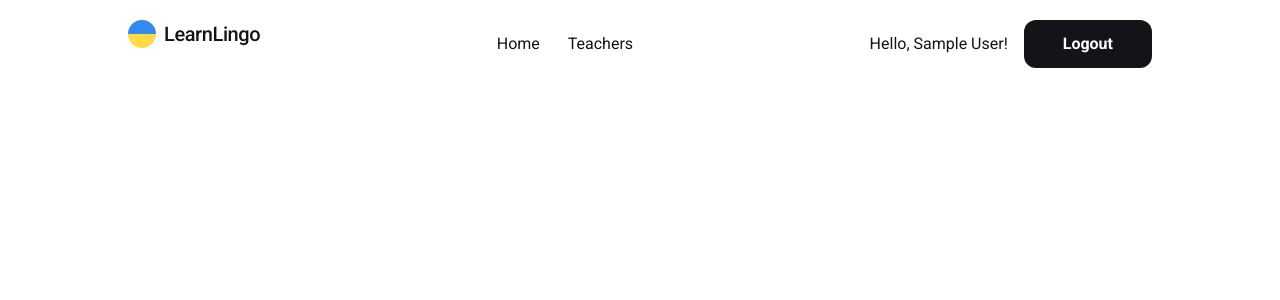
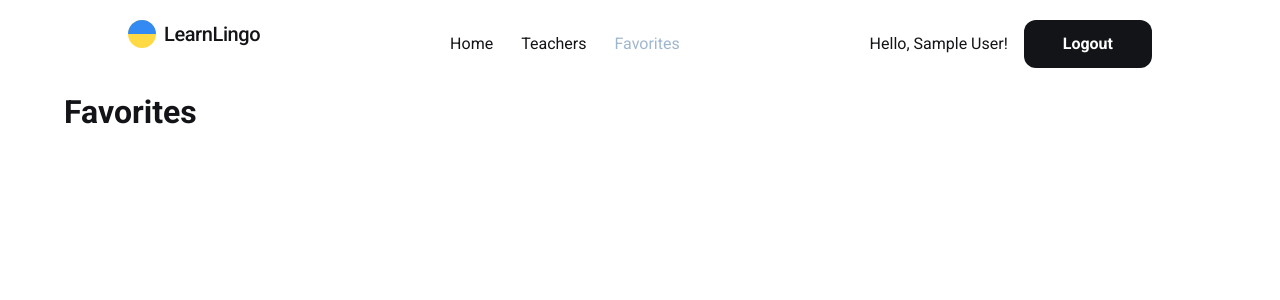
Before and after one commit to kiryhanchiiiik/learn-lingo, a React (Vite) app: page /favorites in a window 1280 px wide. Shown: the top 300 px of the page. Built offline with nearby package versions, Linux system fonts and the light colour scheme; no server answers; sample sign-in values are in the browser's storage.

Commit message:
add favorite page and route protect logic

```diff
--- a/src/App.tsx
+++ b/src/App.tsx
@@ -5,9 +5,11 @@ import type { RootState } from "./components/redux/store";
 import Header from "./components/Header/Header";
 import HomePage from "./pages/HomePage/HomePage";
 import TeachersPage from "./pages/TeachersPage/TeachersPage";
+import FavoritesPage from "./pages/FavoritesPage/FavoritesPage";
 import useAuthListener from "./components/hooks/useAuthListener";
 import Loader from "./components/Loader/Loader";
 import "./App.scss";
+import ProtectedRoute from "./ProtectedRoute";
 
 function App() {
   useAuthListener();
@@ -23,6 +25,15 @@ function App() {
       <Routes>
         <Route path="/" element={<HomePage />} />
         <Route path="/teachers" element={<TeachersPage />} />
+        <Route
+          path="/favorites"
+          element={
+            <ProtectedRoute
+              component={<FavoritesPage />}
+              redirectTo="/"
+            ></ProtectedRoute>
+          }
+        />
       </Routes>
     </div>
   );
--- /dev/null
+++ b/src/ProtectedRoute.tsx
@@ -0,0 +1,19 @@
+import { useSelector } from "react-redux";
+import { Navigate } from "react-router-dom";
+import type { RootState } from "./components/redux/store";
+
+type ProtectedRouteProps = {
+  component: JSX.Element;
+  redirectTo?: string;
+};
+
+const ProtectedRoute = ({
+  component,
+  redirectTo = "/",
+}: ProtectedRouteProps) => {
+  const user = useSelector((state: RootState) => state.auth.user);
+
+  return user ? component : <Navigate to={redirectTo} replace />;
+};
+
+export default ProtectedRoute;
--- a/src/components/Header/Header.tsx
+++ b/src/components/Header/Header.tsx
@@ -53,6 +53,11 @@ const Header = () => {
           <NavLink className={buildLinkClass} to="/teachers">
             Teachers
           </NavLink>
+          {user && (
+            <NavLink className={buildLinkClass} to="/favorites">
+              Favorites
+            </NavLink>
+          )}
         </nav>
 
         <div className={css.btnWrapper}>
--- /dev/null
+++ b/src/pages/FavoritesPage/FavoritesPage.tsx
@@ -0,0 +1,9 @@
+const Favorites = () => {
+  return (
+    <div>
+      <h1>Favorites</h1>
+    </div>
+  );
+};
+
+export default Favorites;
```
